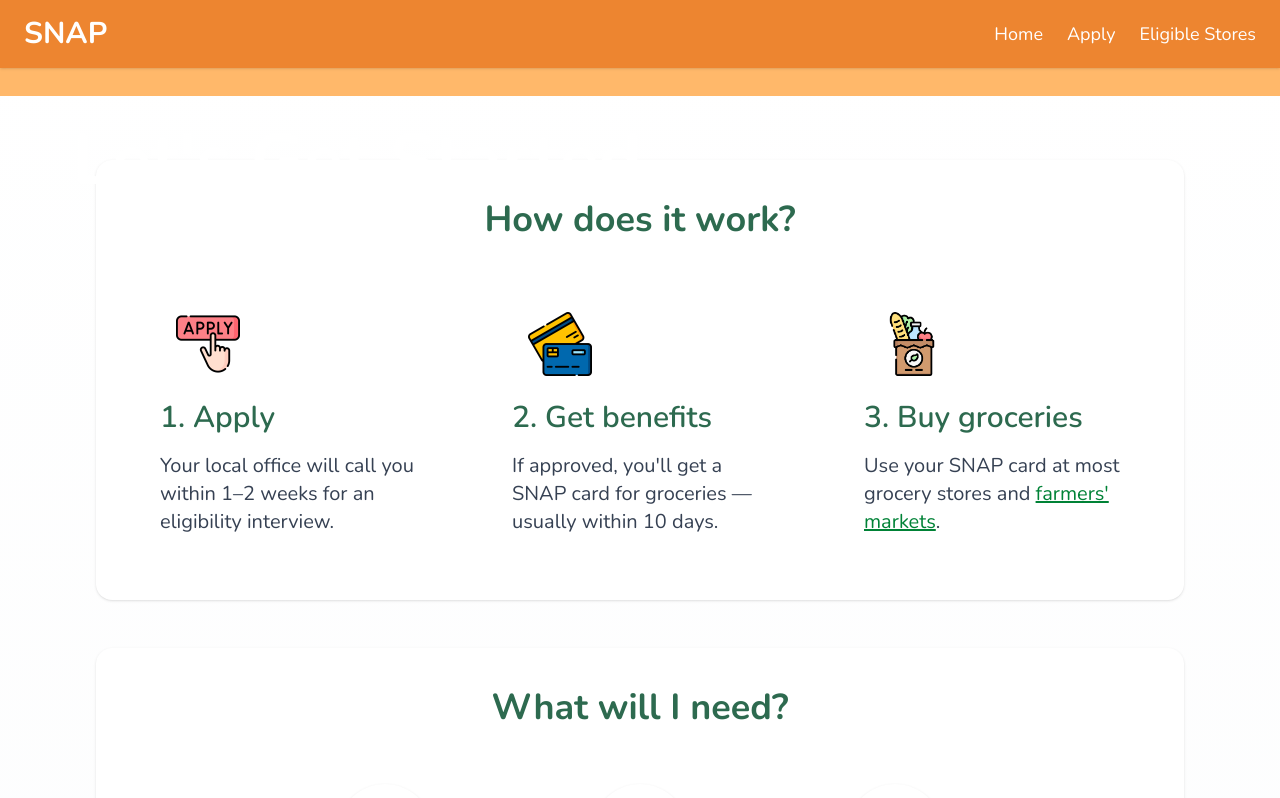
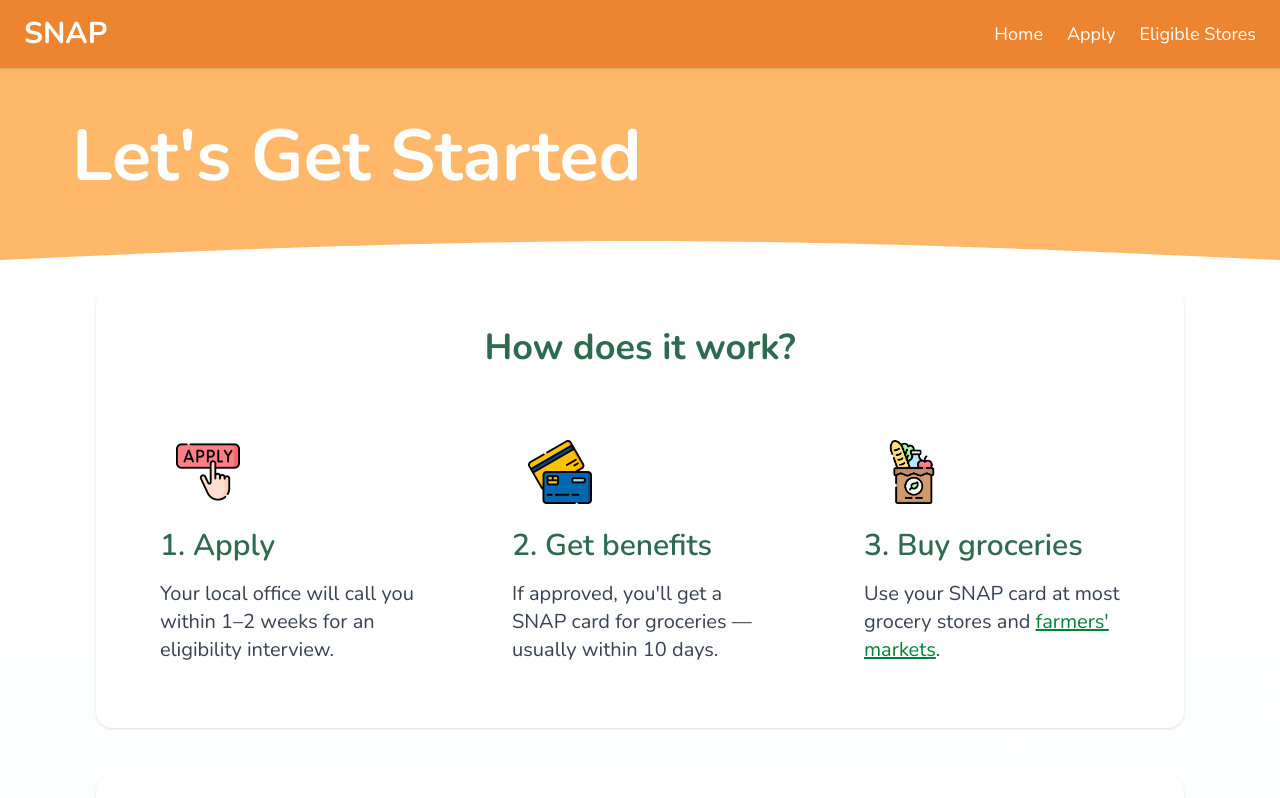
Before and after one commit to Roseline-Projects/Food_Design_Challenge, a React (Vite) app in the folder frontend/: page /application in a window 1280 px wide. Shown: the top 798 px of the page. Built offline with nearby package versions, Linux system fonts and the light colour scheme.

Commit message:
svg fixes on application page

```diff
--- a/frontend/src/components/ApplicationPage.jsx
+++ b/frontend/src/components/ApplicationPage.jsx
@@ -6,11 +6,12 @@
 // Page Header
 const Header = () => {
   return (
-    <div className="pt-6 sm:pt-10 bg-orange-300">
-      <div className="relative bg-orange-300">
-        <h1 className="text-center relative pt-6  lg:text-left lg:absolute top-1 left-0 lg:pl-18 text-white px-4 md:px-12 text-3xl sm:text-4xl md:text-7xl font-bold">
+    <div className="pt-6 mt-10 md:mt-0 sm:pt-10 bg-orange-300 mb-0">
+      <div className="relative bg-orange-300 pb-8">
+        <h1 className="text-center relative z-10 pt-6 lg:pb-16 lg:text-left lg:pl-18 text-white px-4 md:px-12 text-3xl sm:text-4xl md:text-7xl font-bold">
           Let's Get Started
         </h1>
+        <svg className="absolute bottom-0" xmlns="http://www.w3.org/2000/svg" viewBox="0 0 1440 319"><path fill="#fff" fillOpacity="1" d="M0,288L120,282.7C240,277,480,267,720,266.7C960,267,1200,277,1320,282.7L1440,288L1440,320L1320,320C1200,320,960,320,720,320C480,320,240,320,120,320L0,320Z"></path></svg>
       </div>
     </div>
   );
@@ -93,7 +94,7 @@
 // Main
 const SnapInfoPage = () => {
   return (
-    <div className="bg-gradient-to-b from-white to-gray-50 text-gray-800 py-6 sm:py-12 space-y-8 sm:space-y-16 min-h-screen">
+    <div className="bg-gradient-to-b from-white to-gray-50 text-gray-800 sm:py-12 space-y-8 sm:space-y-16 min-h-screen">
       <Header />
       <div className="px-4 sm:px-6 md:px-8 lg:px-16 xl:px-24">
         <div className="max-w-7xl mx-auto">
```
